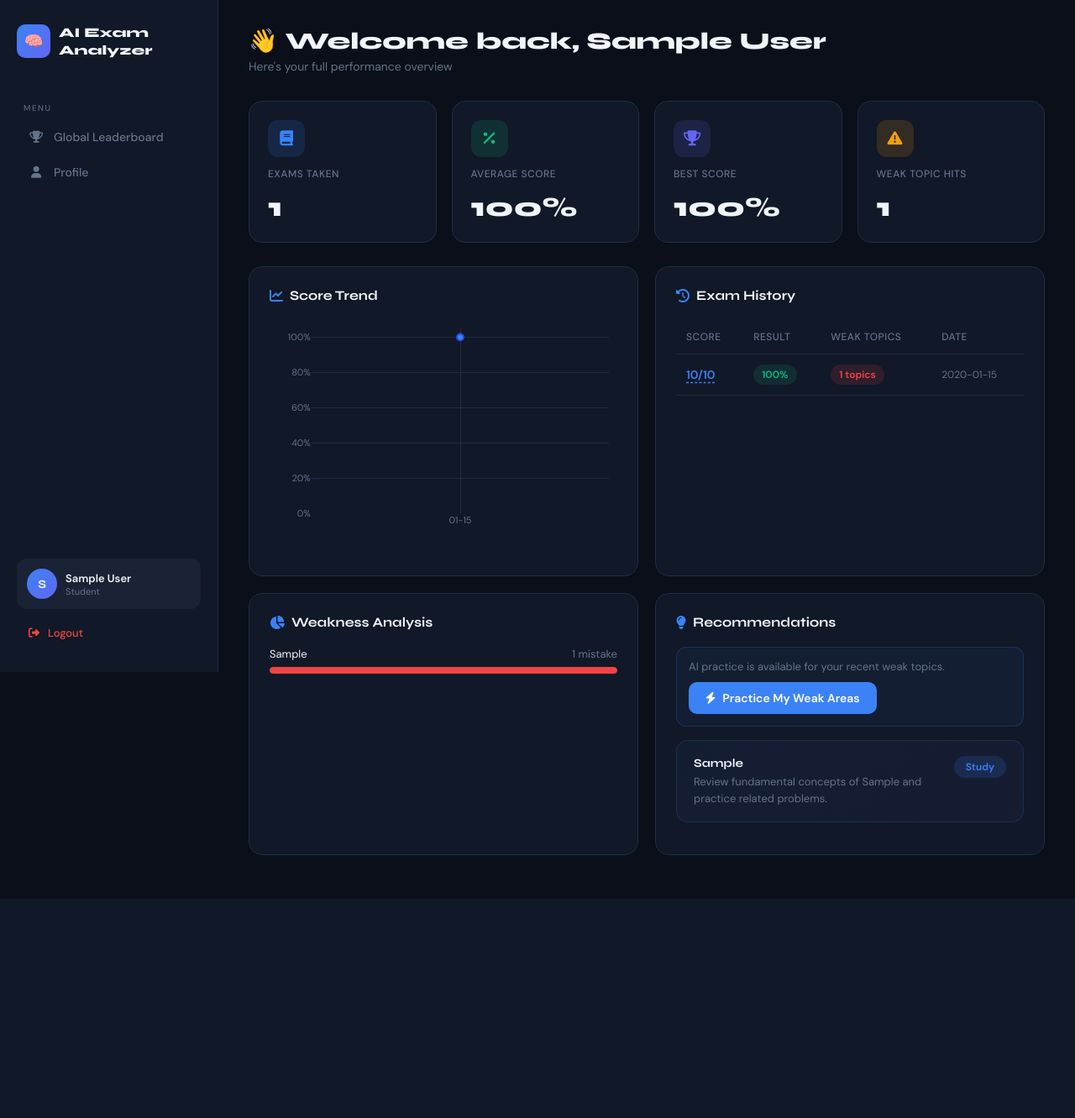
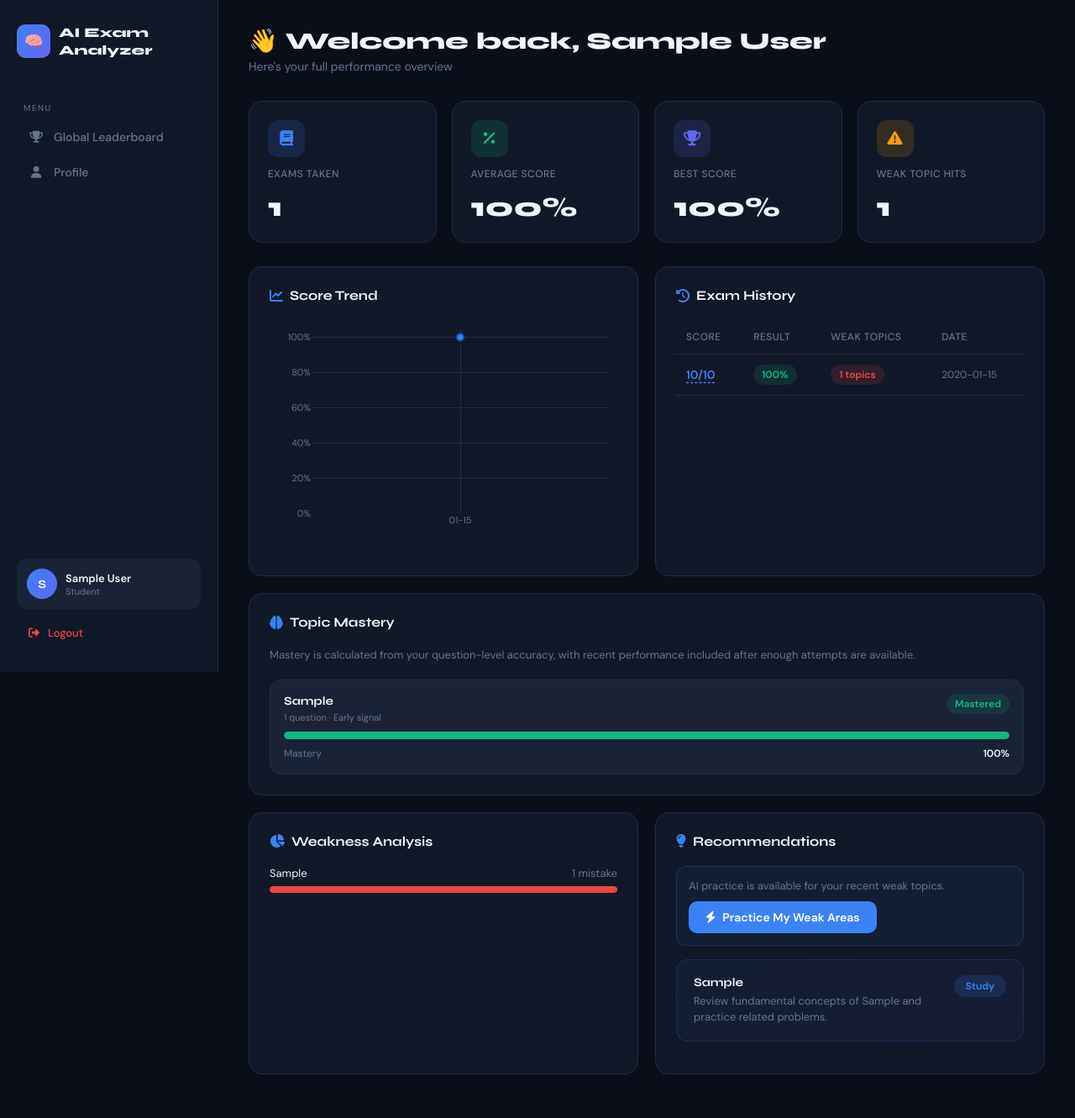
Before and after one commit to anuragbishit/AI-Exam-Analyzer, a Flask app: page /dashboard in a window 1280 px wide. Shown: the whole page at 84% size. Before the commit the page ends 1070 px from the top, so only its background shows below. Run offline with Flask 3, Linux system fonts and the light colour scheme; the visitor is signed in with stand-in values (Sample User, id 1); tables that the repository leaves empty hold one stand-in row (values such as "Sample post"); some libraries are stand-ins or nearby versions.

Commit message:
Add topic mastery dashboard cards

```diff
--- a/templates/dashboard.html
+++ b/templates/dashboard.html
@@ -339,6 +339,61 @@
 
     </div>
 
+    <!-- TOPIC MASTERY -->
+    <div class="panel" style="margin-bottom:20px;">
+        <div class="panel-title">
+            <i class="fa-solid fa-brain"></i>
+            Topic Mastery
+        </div>
+        <p style="color:var(--muted);font-size:13px;line-height:1.6;margin-bottom:18px;">
+            Mastery is calculated from your question-level accuracy, with recent performance included after enough attempts are available.
+        </p>
+
+        {% if topic_mastery %}
+        <div style="display:grid;grid-template-columns:repeat(auto-fit,minmax(240px,1fr));gap:14px;">
+            {% for item in topic_mastery %}
+            <div style="background:var(--surface2);border:1px solid var(--border);border-radius:14px;padding:16px;">
+                <div style="display:flex;justify-content:space-between;gap:10px;align-items:flex-start;margin-bottom:10px;">
+                    <div>
+                        <div style="font-family:'Syne',sans-serif;font-weight:700;font-size:14px;">{{ item.topic }}</div>
+                        <div style="font-size:11px;color:var(--muted);margin-top:4px;">{{ item.attempts }} question{{ 's' if item.attempts != 1 else '' }} · {{ item.confidence }}</div>
+                    </div>
+                    {% if item.status == 'Mastered' %}
+                    <span class="badge badge-green">Mastered</span>
+                    {% elif item.status == 'Strong' %}
+                    <span class="badge badge-green">Strong</span>
+                    {% elif item.status == 'Developing' %}
+                    <span class="badge badge-amber">Developing</span>
+                    {% elif item.status == 'Weak' %}
+                    <span class="badge badge-amber">Weak</span>
+                    {% else %}
+                    <span class="badge badge-red">Critical</span>
+                    {% endif %}
+                </div>
+                <div style="height:9px;background:var(--bg);border-radius:20px;overflow:hidden;">
+                    {% if item.status == 'Mastered' or item.status == 'Strong' %}
+                    <div style="width:{{ item.mastery_score }}%;height:100%;background:#10b981;border-radius:20px;"></div>
+                    {% elif item.status == 'Developing' %}
+                    <div style="width:{{ item.mastery_score }}%;height:100%;background:#f59e0b;border-radius:20px;"></div>
+                    {% else %}
+                    <div style="width:{{ item.mastery_score }}%;height:100%;background:#ef4444;border-radius:20px;"></div>
+                    {% endif %}
+                </div>
+                <div style="display:flex;justify-content:space-between;margin-top:9px;font-size:12px;color:var(--muted);">
+                    <span>Mastery</span>
+                    <strong style="color:var(--text);">{{ item.mastery_score }}%</strong>
+                </div>
+            </div>
+            {% endfor %}
+        </div>
+        {% else %}
+        <div class="empty-state" style="padding:30px 10px;">
+            <i class="fa-solid fa-brain"></i>
+            <p>Complete an exam to build topic mastery scores.</p>
+        </div>
+        {% endif %}
+    </div>
+
     <!-- WEAKNESS + RECOMMENDATIONS -->
     <div class="grid-2">
 
```
